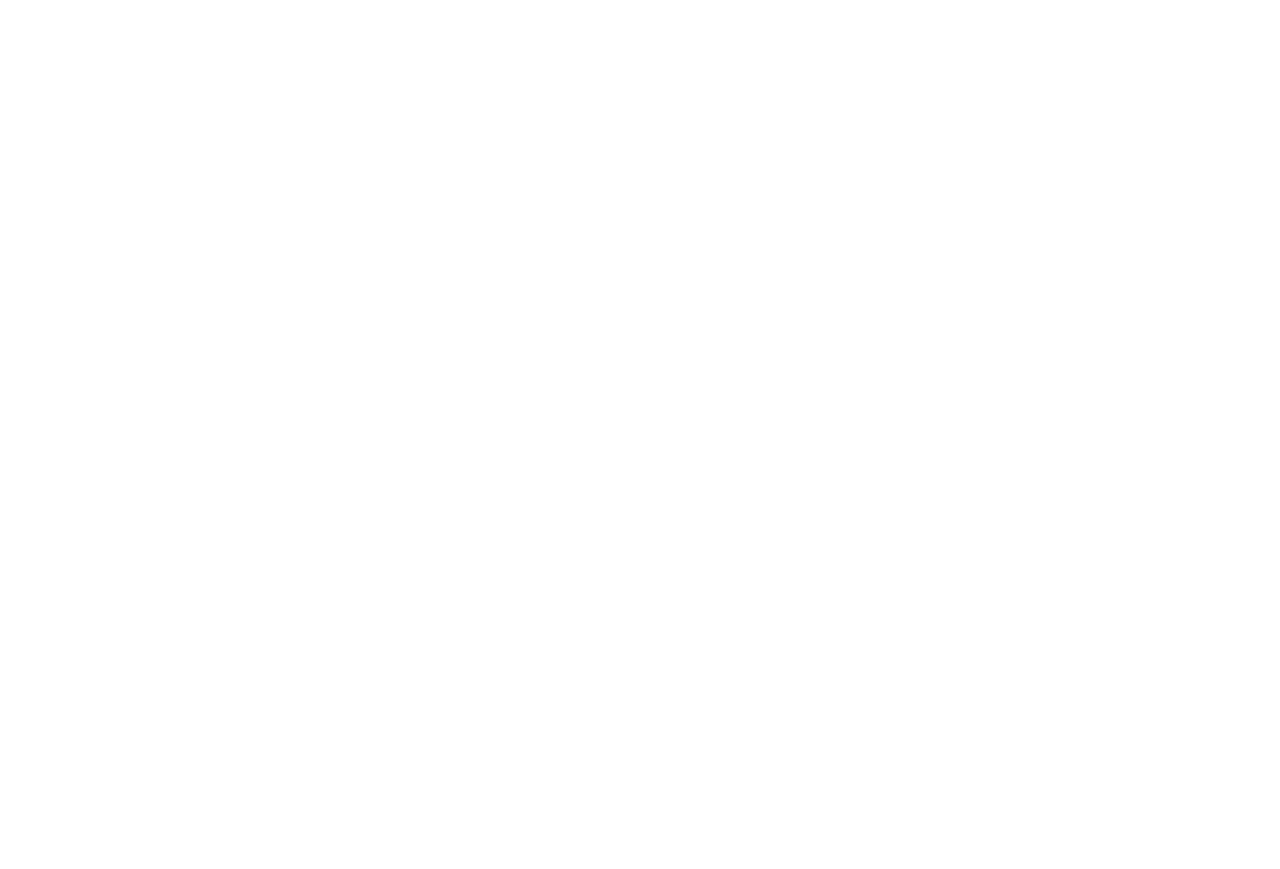
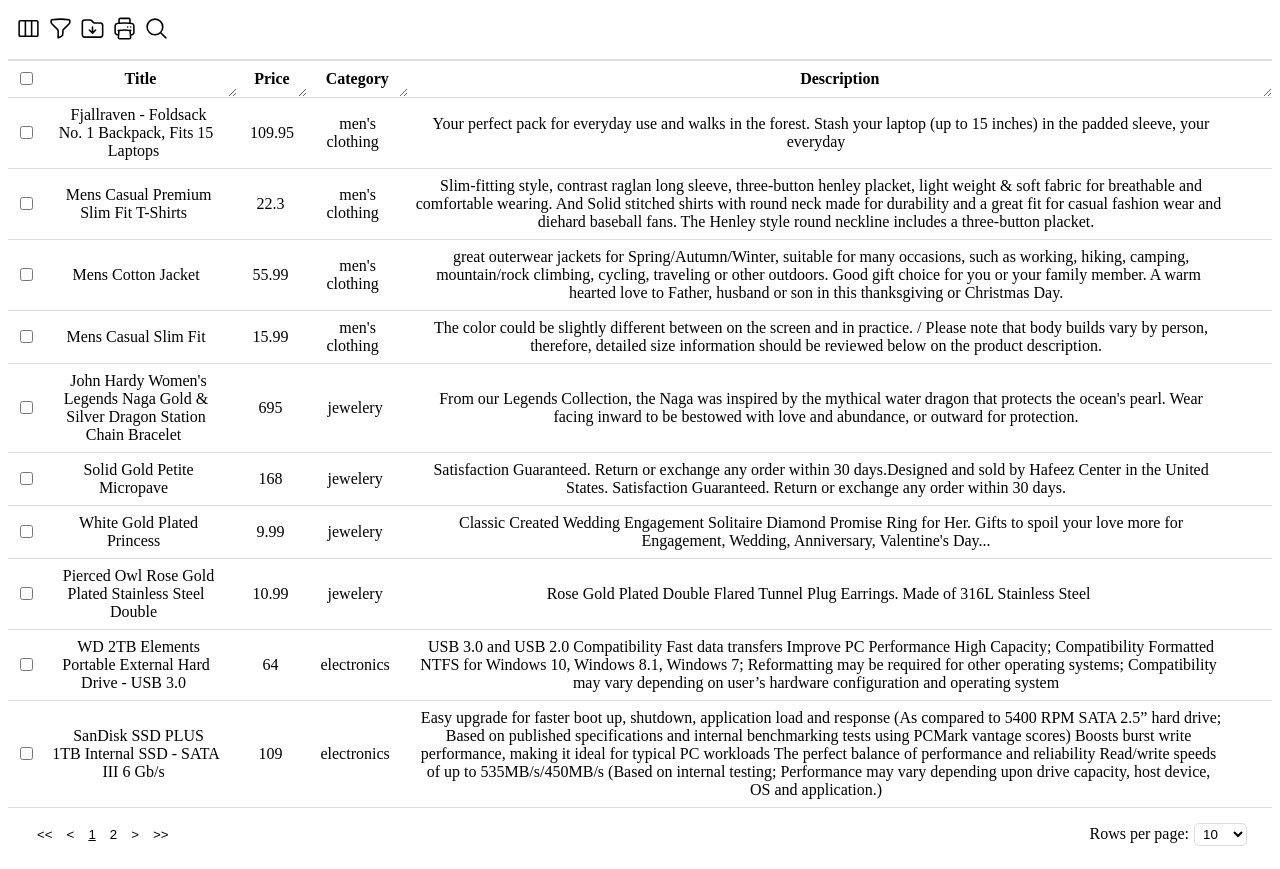
Before and after one commit to alirezamirahmadi/React-DataTable, a React (Vite) app: page / in a window 1280 px wide. Before the commit the page ends 800 px from the top, so only its background shows below. Built offline with nearby package versions, Linux system fonts and the light colour scheme.

Commit message:
fix: delete row

```diff
--- a/src/App.tsx
+++ b/src/App.tsx
@@ -1,10 +1,10 @@
 
-
+import Example from "../examples/Example-Simple/Simple"
 function App() {
 
   return (
     <>
-
+      <Example />
     </>
   )
 }
--- a/src/Components/Menu/Menu.tsx
+++ b/src/Components/Menu/Menu.tsx
@@ -57,7 +57,7 @@
   const handleDelete = () => {
     let tempRows = [...mainContext.rowData];
     let selectedRows: any[] = [];
-    let selectRow = (document.querySelectorAll('.td-select-row') as NodeListOf<HTMLInputElement>);
+    let selectRow = (document.querySelectorAll('.rdttable-row__select-cell') as NodeListOf<HTMLInputElement>);
     selectRow.forEach((element, index) => {
       element.checked && selectedRows.push(tempRows.splice(index - selectedRows.length, 1));
     })
--- a/src/Components/Search/Search.tsx
+++ b/src/Components/Search/Search.tsx
@@ -1,4 +1,4 @@
-import {useState, useRef, useContext, useEffect} from 'react';
+import { useState, useRef, useContext, useEffect } from 'react';
 
 import { MainContext } from '../../ReactDataTable/ReactDataTable';
 import { IconButtonClose } from '../IconButton/IconButton';
@@ -26,7 +26,7 @@
       <div data-testid='rdt-search' className='rdtsearch' style={style}>
         <input type='text' ref={txtSearch} className='rdtsearch__input' value={searchValue} onChange={(event) => searchTable(event.target.value)} placeholder={mainContext.options?.searchPlaceholder} />
         <button className='rdtsearch__close' >
-          <IconButtonClose width={18} onClick={() => searchTable('')} />
+          <IconButtonClose width={18} onClick={() => mainContext.setShowMenuSubItems({ ...mainContext.showMenuSubItems, search: false })} />
         </button>
       </div>
     </>
--- a/src/Components/Table/Table.tsx
+++ b/src/Components/Table/Table.tsx
@@ -90,7 +90,7 @@
         <tbody>
           {
             currentRows.map((data: any) => (
-              <tr key={data.id} className={mainContext.options?.responsive ? 'rdttable-row--res' : ''} onClick={() => onRowClick(data)}>
+              <tr key={data[mainContext.columnData[0].field.title] + data[mainContext.columnData[1].field.title]} className={mainContext.options?.responsive ? 'rdttable-row--res' : ''} onClick={() => onRowClick(data)}>
                 {
                   !mainContext.options?.selectableRowsHideCheckboxes &&
                   <td className={mainContext.options?.responsive ? 'rdttable-row__select--res' : 'rdttable-row__select'} style={styleBorder}>
```
Also changed, not shown: package.json (+14 -8 lines), 2 other files (tests, documents, lock files or other folders).
